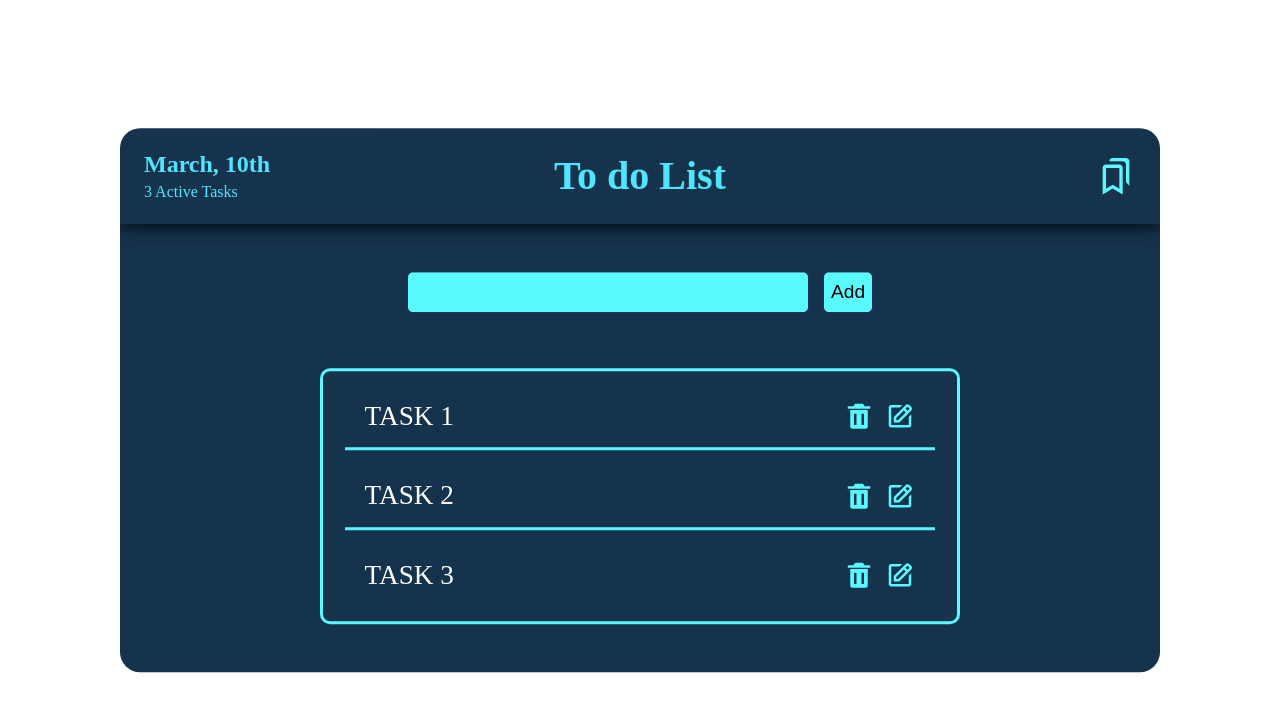
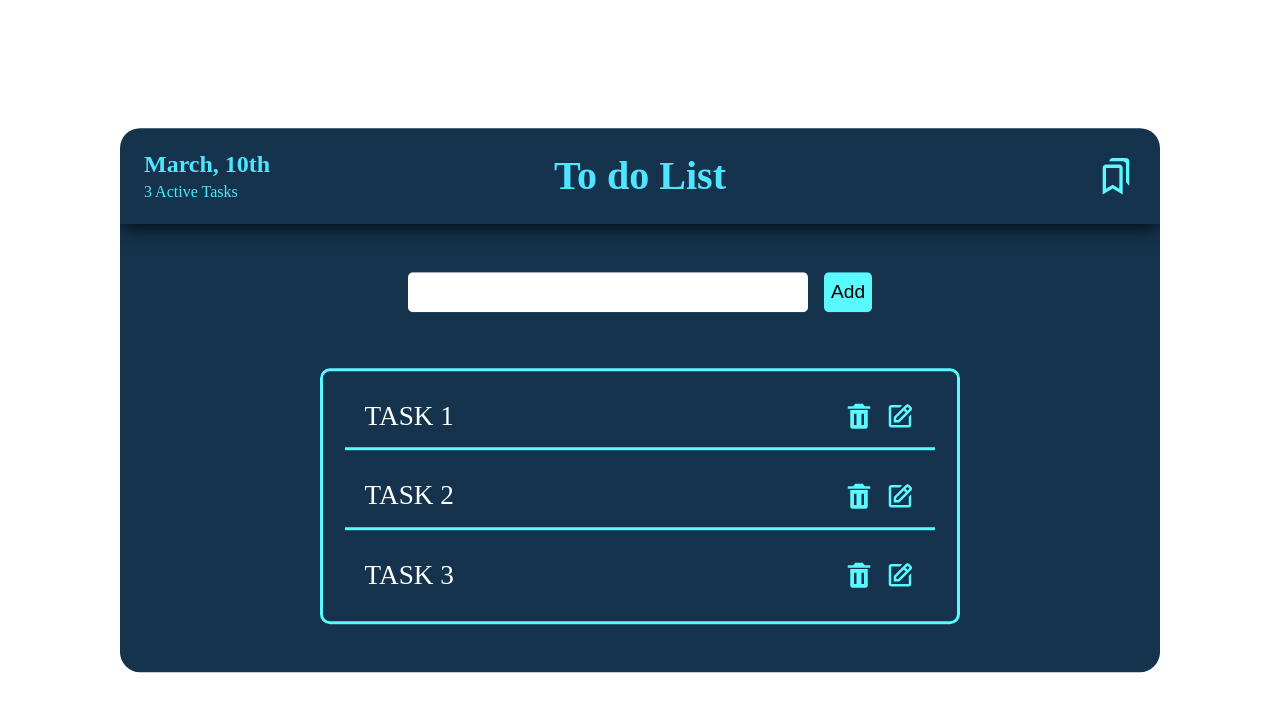
Before and after one commit to owni14/react-todo-list-tdd, a React (Create React App) app: page / in a window 1280 px wide. In both pictures the pointer is over the input 608 px from the left and 292 px from the top of the page. Shown: the top 712 px of the page. Built offline with nearby package versions, Linux system fonts and the light colour scheme.

Commit message:
[Style] add animation in button and svg

```diff
--- a/src/app.scss
+++ b/src/app.scss
@@ -86,6 +86,13 @@
                     outline: none;
                     font-size: 1.2rem;
                     padding: 0.5rem;
+                    transition-duration: 0.3s;
+
+                    &:focus,
+                    &:hover {
+                        background-color: #fff;
+                        transition-duration: 0.3s;
+                    }
                 }
 
                 button {
@@ -95,8 +102,12 @@
                     border-radius: 5px;
                     background-color: #59f9ff;
                     font-size: 1.2rem;
+                    transition-duration: 0.3s;
+
                     &:hover {
                         cursor: pointer;
+                        background-color: #fff;
+                        transition-duration: 0.3s;
                     }
                 }
             }
@@ -131,9 +142,11 @@
                             width: 30px;
                             height: 30px;
                             color: #59f9ff;
+                            transition-duration: 0.3s;
                             &:hover {
                                 cursor: pointer;
                                 color: #fff;
+                                transition-duration: 0.3s;
                             }
                         }
                     }
```
